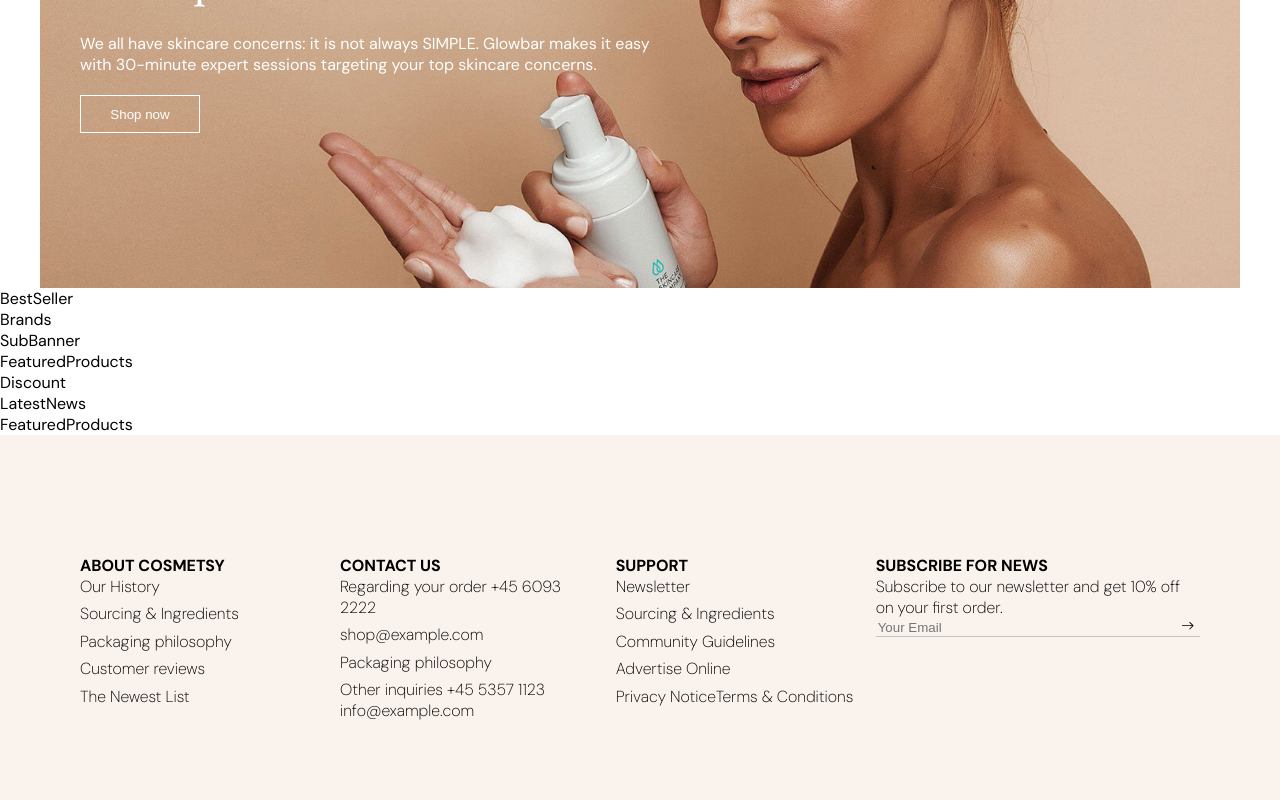
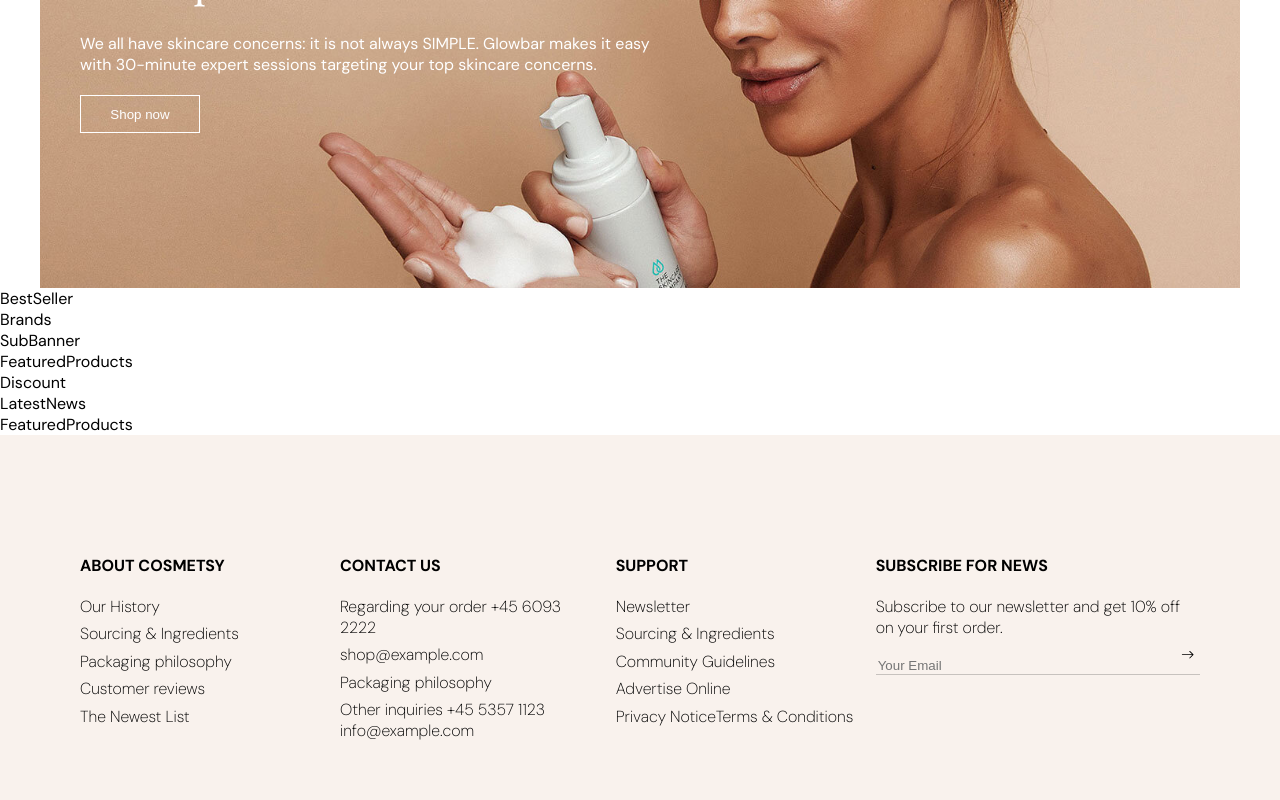
Before and after one commit to dinhminhduong1402/ecommerce-app, a Next.js app: page / in a window 1280 px wide. Shown: the part 460-1260 px from the top of the page. Built offline with nearby package versions, Linux system fonts and the light colour scheme.

Commit message:
3/9/2023

```diff
--- a/src/app/styles/Footer.scss
+++ b/src/app/styles/Footer.scss
@@ -21,6 +21,10 @@
       margin-top: 120px;
       min-width: 20%;
 
+      h4 {
+        padding-bottom: 20px;
+      }
+
       &.col-left {
         margin-left: 40px;
       }
@@ -40,6 +44,7 @@
           &:focus {
             outline: none;
           }
+          padding-top: 20px;
         }
 
         button {
--- a/src/app/styles/globalStyles.scss
+++ b/src/app/styles/globalStyles.scss
@@ -1,11 +1,33 @@
 
-body {
+
+*::after,
+*::before{
   margin: 0;
+  padding: 0;
+  box-sizing: border-box;
+  scroll-behavior: smooth;
 }
+
 
 * {
   color: #000;
   margin: 0;
+}
+
+body {
+  margin: 0;
+  padding: 0;
+  width: 100vw;
+  overflow-x: hidden;
+
+  &::-webkit-scrollbar {
+    background-color: unset;
+    width: 6px;
+    height: 0;
+  }
+  &::-webkit-scrollbar-thumb {
+    background-color: rgb(239, 70, 38);
+  }
 }
 
 ul {
```
